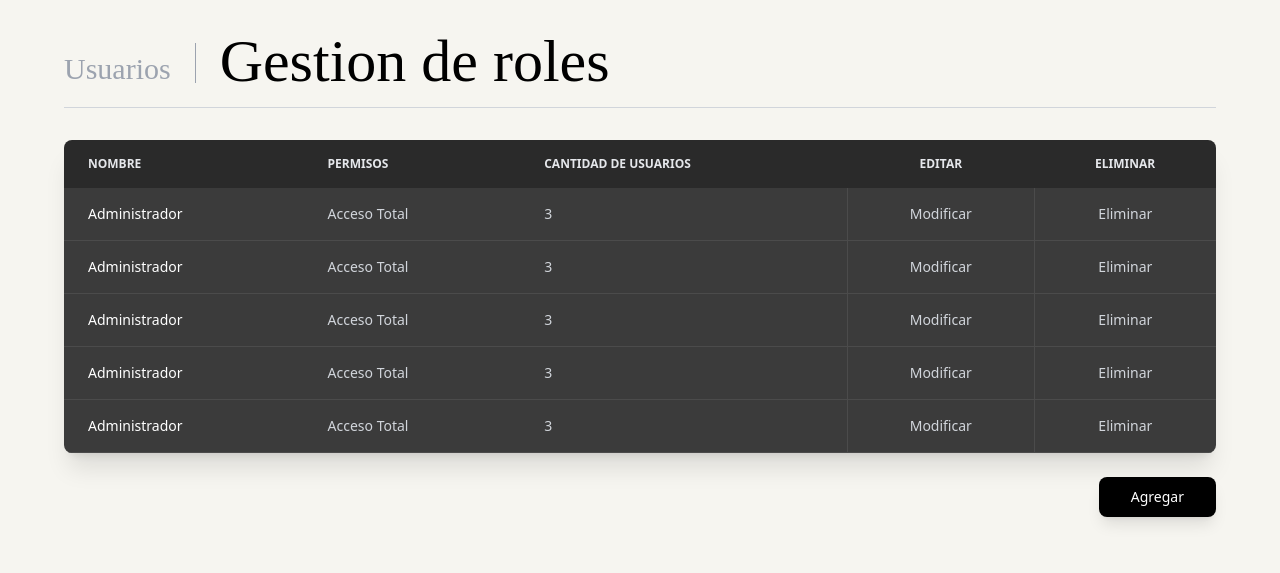
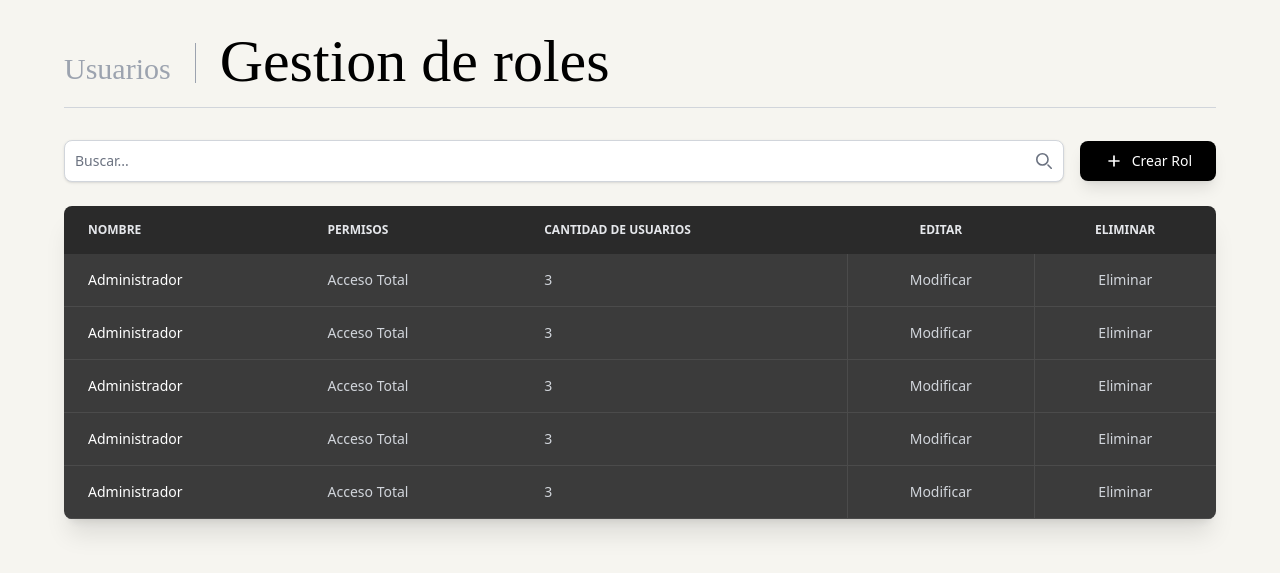
Before and after one commit to IDGS802-23002162/Jassence, a Flask app: page /roles in a window 1280 px wide. Shown: the part 65-638 px from the top of the page. Run offline with Flask 3, Linux system fonts and the light colour scheme; style sheets or scripts are compiled from the project's sources; some libraries are stand-ins or nearby versions.

Commit message:
mejoras diseño

```diff
--- a/templates/modulos_front/usuarios/roles/roles.html
+++ b/templates/modulos_front/usuarios/roles/roles.html
@@ -15,6 +15,30 @@
         <h1 class="font-elegant text-6xl text-black cursor-default">
             Gestion de roles
         </h1>
+    </div>
+
+    <div class="flex flex-col md:flex-row gap-4 mb-6 items-center">
+
+        <div class="relative flex-1 w-full">
+            <input type="text" id="busquedaRol"
+                class="block w-full p-2.5 pr-10 text-sm text-gray-900 bg-white border border-gray-300 rounded-lg focus:ring-black focus:border-black shadow-sm"
+                placeholder="Buscar...">
+            <div class="absolute inset-y-0 right-0 flex items-center pr-3 pointer-events-none">
+                <svg class="w-4 h-4 text-gray-500" aria-hidden="true" xmlns="http://www.w3.org/2000/svg" fill="none" viewBox="0 0 20 20">
+                    <path stroke="currentColor" stroke-linecap="round" stroke-linejoin="round" stroke-width="2" d="m19 19-4-4m0-7A7 7 0 1 1 1 8a7 7 0 0 1 14 0Z"/>
+                </svg>
+            </div>
+        </div>
+
+        <div class="w-full md:w-auto">
+            <a href="/insertarRol"
+                class="w-full bg-black text-white px-6 py-2.5 rounded-lg hover:bg-gray-800 transition-colors shadow-lg font-medium flex items-center justify-center gap-2 text-sm">
+                <svg class="w-5 h-5" fill="none" stroke="currentColor" viewBox="0 0 24 24">
+                    <path stroke-linecap="round" stroke-linejoin="round" stroke-width="2" d="M12 6v6m0 0v6m0-6h6m-6 0H6" />
+                </svg>
+                Crear Rol
+            </a>
+        </div>
     </div>
 
     <div class="relative overflow-x-auto shadow-xl rounded-lg">
@@ -51,12 +75,6 @@
         </table>
     </div>
 
-    <div class="flex justify-end mt-6">
-        <a href="/insertarRol" class="text-white bg-black hover:bg-gray-800 focus:ring-4 focus:ring-gray-300 font-medium rounded-lg text-sm px-8 py-2.5 text-center transition-colors shadow-lg">
-            Agregar
-        </a>
-    </div>
-
 </div> {% include 'modulos_front/usuarios/roles/eliminar.html' %}
 
 {% endblock %}
```
Also changed, not shown: templates/modulos_front/formulas/formulas.html (+23 -4 lines), templates/modulos_front/formulas/nueva_formula.html (+10 -10 lines), templates/modulos_front/usuarios/usuarios.html (+24 -6 lines).
